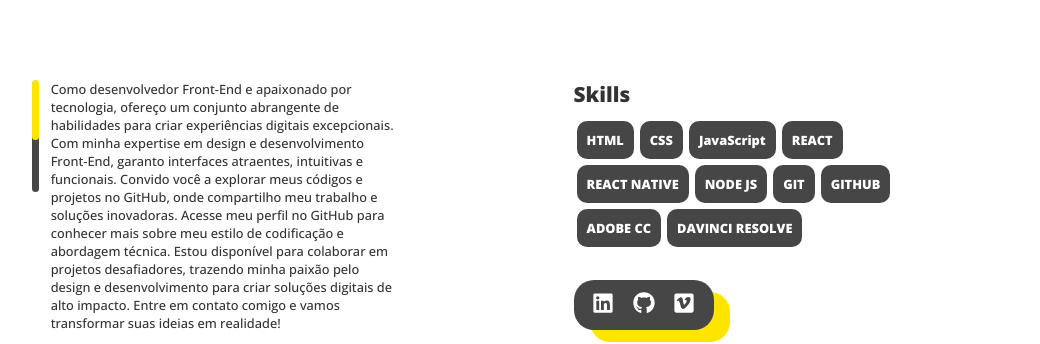
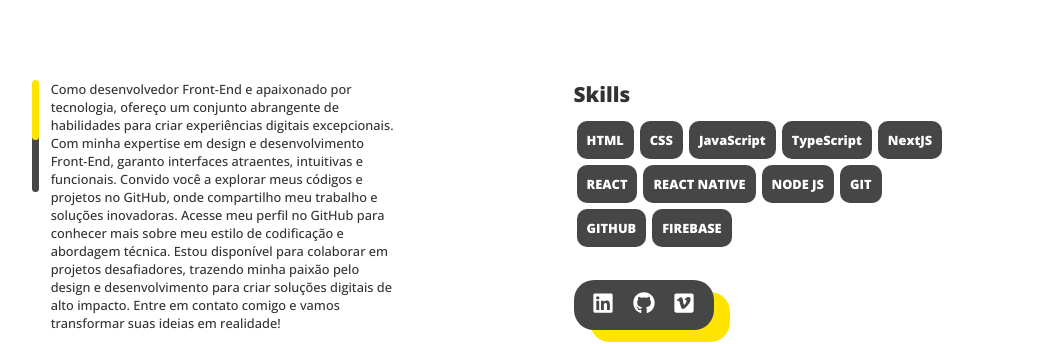
Before and after one commit to ValenteJoao/Portfolio, a React (Vite) app: page / in a window 1280 px wide. Shown: the part 1100-1444 px from the top of the page, without its empty margins (140-1180 px from the left). Built offline with nearby package versions, Linux system fonts and the light colour scheme; no server answers; the database is empty.

Commit message:
Atualização de skills

```diff
--- a/src/layout/Sobre/index.tsx
+++ b/src/layout/Sobre/index.tsx
@@ -34,13 +34,14 @@ export function About() {
             <SkillsContainers skill='HTML' />
             <SkillsContainers skill='CSS' />
             <SkillsContainers skill='JavaScript' />
+            <SkillsContainers skill='TypeScript' />
+            <SkillsContainers skill='NextJS' />
             <SkillsContainers skill='REACT' />
             <SkillsContainers skill='REACT NATIVE' />
             <SkillsContainers skill='NODE JS' />
             <SkillsContainers skill='GIT' />
             <SkillsContainers skill='GITHUB' />
-            <SkillsContainers skill='ADOBE CC' />
-            <SkillsContainers skill='DAVINCI RESOLVE' />
+            <SkillsContainers skill='FIREBASE' />
           </Skills>
 
           <SocialmediaContainer>
```
Also changed, not shown: 1 other file (tests, documents, lock files or other folders).
